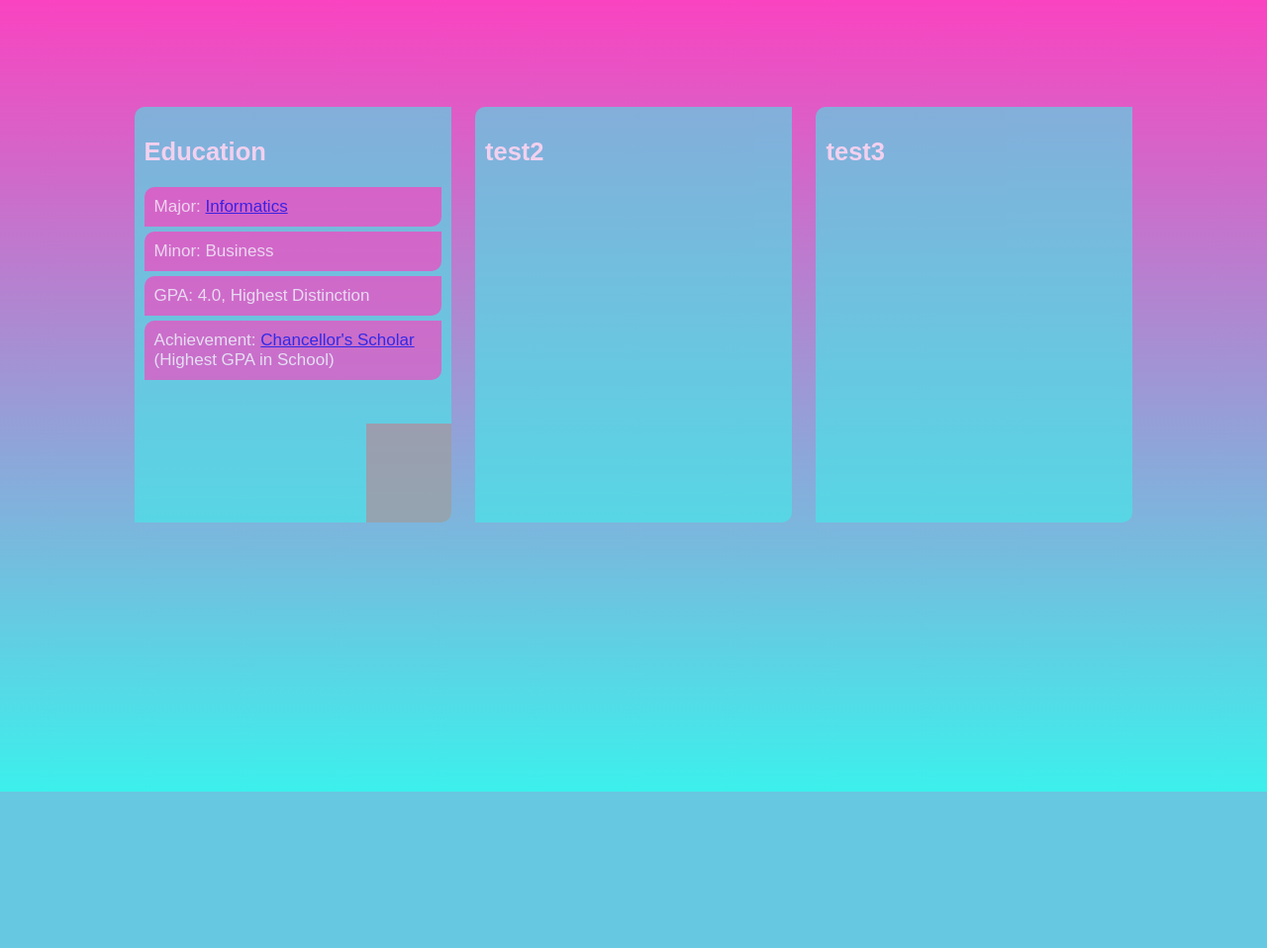
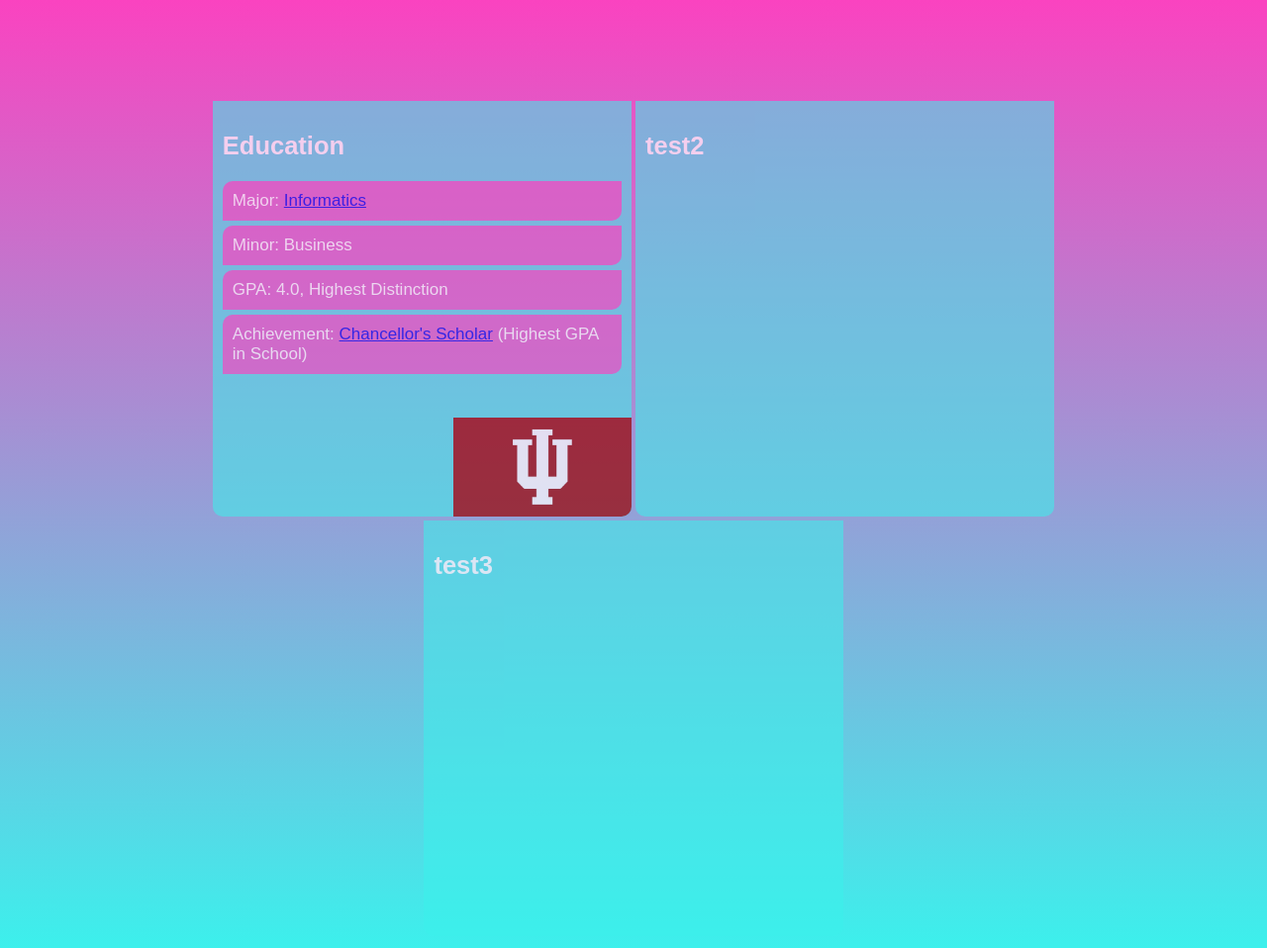
Before and after one commit to isaachdon/isaachdon.github.io, a PHP site: page / in a window 1280 px wide. Shown: the whole page at 99% size. Before the commit the page ends 800 px from the top, so only its background shows below. Run offline with PHP 8.4, Linux system fonts and the light colour scheme; grey boxes are pictures that could not be loaded.

Commit message:
updated home page

```diff
--- a/css/overall.css
+++ b/css/overall.css
@@ -166,33 +166,32 @@ url: https://tobiasahlin.com/blog/how-to-animate-box-shadow/
 
 #cardContainer {
     text-align: center;
+    width: 100%;
+    height: 400px;
 }
 
 .homeCards {
     display: inline-block;
     position: relative;
     vertical-align: top;
-    width: 300px;
+    width: 32%;
     height: 400px;
     font-size: 17px;
+    margin: 2px;
     background-color: rgba(60, 240, 236, .8);
-    margin: 10px;
     color: white;
     opacity: .7;
     transition: width .5s, height .5s, font-size .5s, opacity .5s, padding .5s;
-    padding: 10px;
     text-align: left;
-    border-top-left-radius: 10px;
+    border-bottom-left-radius: 10px;
     border-bottom-right-radius: 10px;
     overflow: hidden;
+    padding: 10px;
 }
 
 .homeCards:hover {
-    width: 413px;
-    height: 550px;
     top: 0;
     opacity: 1;
-    padding: 15px;
     font-size: 24px;
 }
 
@@ -202,14 +201,18 @@ url: https://tobiasahlin.com/blog/how-to-animate-box-shadow/
     right: 0;
     margin-top: 0px;
     display: block;
-    width: 86px;
+    width: 180px;
     height: 100px;
-    transition: width .5s, height .5s;
+    opacity: 1;
+    transition: width .5s, height .5s, opacity .5s, transform .5s, object-fit .5s, object-position .5s;
 }
 
 .homeCards:hover #trident {
-    width: 129px;
-    height: 150px;
+    width: 100%;
+    height: 100%;
+    opacity: .1;
+    object-fit: cover;
+    object-position: center center;
 }
 
 .homeCardText {
@@ -218,4 +221,6 @@ url: https://tobiasahlin.com/blog/how-to-animate-box-shadow/
     border-top-left-radius: 10px;
     border-bottom-right-radius: 10px;
     margin-top: 5px;
+    position: relative;
+    z-index: 2;
 }
--- a/index.html
+++ b/index.html
@@ -9,8 +9,9 @@
     <body>
         <div id="header"></div><br><br><br><br><br>
 
-        <div id="cardContainer">
-            <div class="homeCards">
+        <table id="cardContainer">
+            <tr>
+                <td class="homeCards" id="card1">
                     <h2>Education</h2>
 
                     <div class="homeCardText">
@@ -26,15 +27,16 @@
                         Achievement: <a target="_blank" href="https://academicaffairs.iupui.edu/AOEvents/Events/Chancellors-Academic-Honors-Convocation/VirtualStudentRecognition">Chancellor's Scholar</a>
                          (Highest GPA in School)
                     </div>
-                <img src="includes/trident.png" alt="IU" id="trident">
-            </div>
-            <div class="homeCards">
+                    <img src="imgs/trident.jpg" alt="IU" id="trident">
+                </td>
+                <td class="homeCards" id="card2">
                     <h2>test2</h2>
-            </div>
-            <div class="homeCards">
+                </td>
+                <td class="homeCards" id="card3">
                     <h2>test3</h2>
-            </div>
-        </div>
+                </td>
+            </tr>
+        </table>
 
         <script src="https://ajax.googleapis.com/ajax/libs/jquery/3.3.1/jquery.min.js"></script>
         <script>
--- a/js/overall.js
+++ b/js/overall.js
@@ -11,4 +11,36 @@ $(document).ready(function() {
         lastScrollTop = st;
     });
 
+    //change widths of homepage cards on hover
+
+    $('#card1').hover(function() {
+        $('#card1').css('width', '50%');
+        $('#card2').css('width', '23%');
+        $('#card3').css('width', '23%');
+    }, function() {
+        $('#card1').css('width', '32%');
+        $('#card2').css('width', '32%');
+        $('#card3').css('width', '32%');
+    });
+
+    $('#card2').hover(function() {
+        $('#card2').css('width', '50%');
+        $('#card1').css('width', '23%');
+        $('#card3').css('width', '23%');
+    }, function() {
+        $('#card2').css('width', '32%');
+        $('#card1').css('width', '32%');
+        $('#card3').css('width', '32%');
+    });
+
+    $('#card3').hover(function() {
+        $('#card3').css('width', '50%');
+        $('#card1').css('width', '23%');
+        $('#card2').css('width', '23%');
+    }, function() {
+        $('#card3').css('width', '32%');
+        $('#card1').css('width', '32%');
+        $('#card2').css('width', '32%');
+    });
+
 });
```
Also changed, not shown: imgs/trident.jpg (added). Lines whose indentation alone changed are shown as unchanged.
